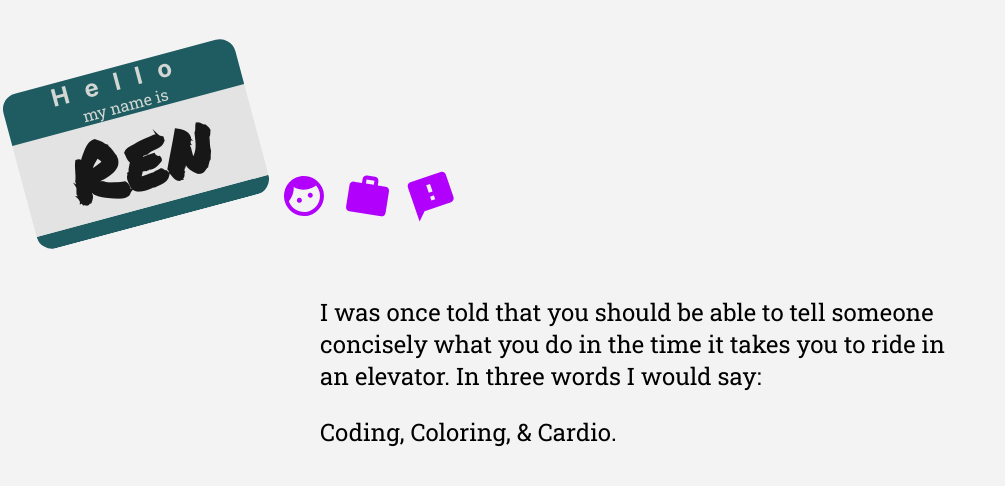
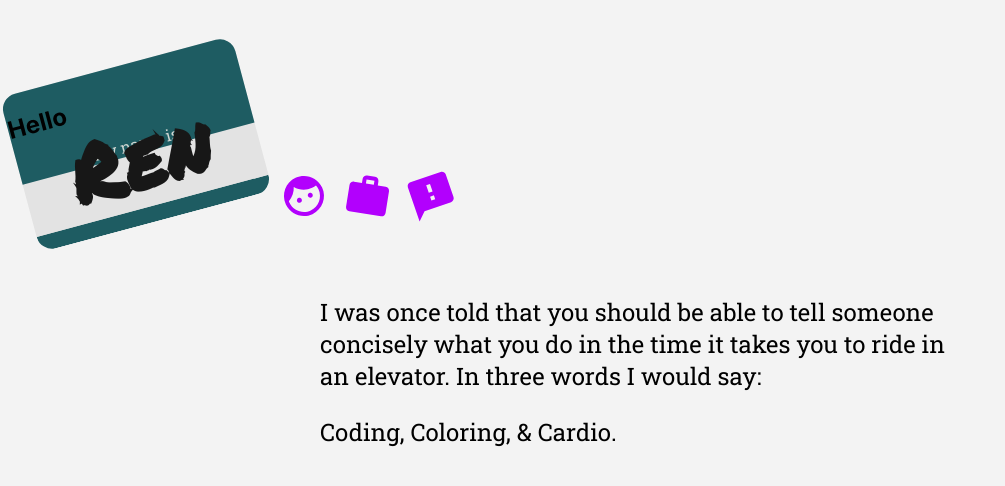
Before and after one commit to nrenc027/ren_estep.github.io, a React (Create React App) app: page / in a window 1280 px wide. Shown: the top 486 px of the page, without its empty margins (0-1005 px from the left). Built offline with nearby package versions, Linux system fonts and the light colour scheme.

Commit message:
re do header text

```diff
--- a/package.json
+++ b/package.json
@@ -2,7 +2,7 @@
   "name": "ren-estep",
   "version": "0.1.0",
   "private": true,
-  "homepage": "renestep.com",
+  "homepage": "http://renestep.com",
   "dependencies": {
     "@testing-library/jest-dom": "^4.2.4",
     "@testing-library/react": "^9.5.0",
--- a/src/components/header/header.scss
+++ b/src/components/header/header.scss
@@ -44,39 +44,40 @@
   position: relative;
   width: 15rem;
   transform: rotate(-15deg);
-}
 
-.Header__title-hello {
+  &-hello {
     background: var(--c-primary);
     border-radius: 1rem 1rem 0 0;
     position: absolute;
     width: 100%;
-}
 
-.Header__title-hello > h1 {
+    &-hello {
       color: var(--text-light);
+      font-size: 1.5rem;
       letter-spacing: 1rem;
       margin: 0;
       text-align: center;
     }
 
-.Header__title-hello > p {
+    > p {
       color: var(--text-light);
       font-family: var(--body-font);
       margin: 0;
       text-align: center;
     }
+  }
 
-.Header__title-heading {
+  &-heading {
     position: relative;
     left: 3rem;
     top: 1rem;
-}
 
-.Header__title-heading > a {
+    > a {
       color: var(--c-gray-10);
       font-family: var(--hand-font);
       font-size: 5rem;
       letter-spacing: 0.1rem;
       text-decoration: none;
     }
+  }
+}
--- a/src/components/header/index.jsx
+++ b/src/components/header/index.jsx
@@ -7,14 +7,14 @@ export default ({ siteTitle }) => (
   <header className="Header">
     <section className="Header__title" aria-label="Ren Estep Website">
       <div className="Header__title-hello">
-        <h1>Hello</h1>
+        <p className="Header__title-hello-hello">Hello</p>
         <p>my name is</p>
       </div>
-      <h1 className="Header__title-heading">
+      <p className="Header__title-heading">
         <Link to="/" aria-label="Ren Goes Home">
           {siteTitle}
         </Link>
-      </h1>
+      </p>
     </section>
     <nav className="Header__nav">
       <Link className="Header__nav-link" to="/about">
```
Lines whose indentation alone changed are shown as unchanged.
